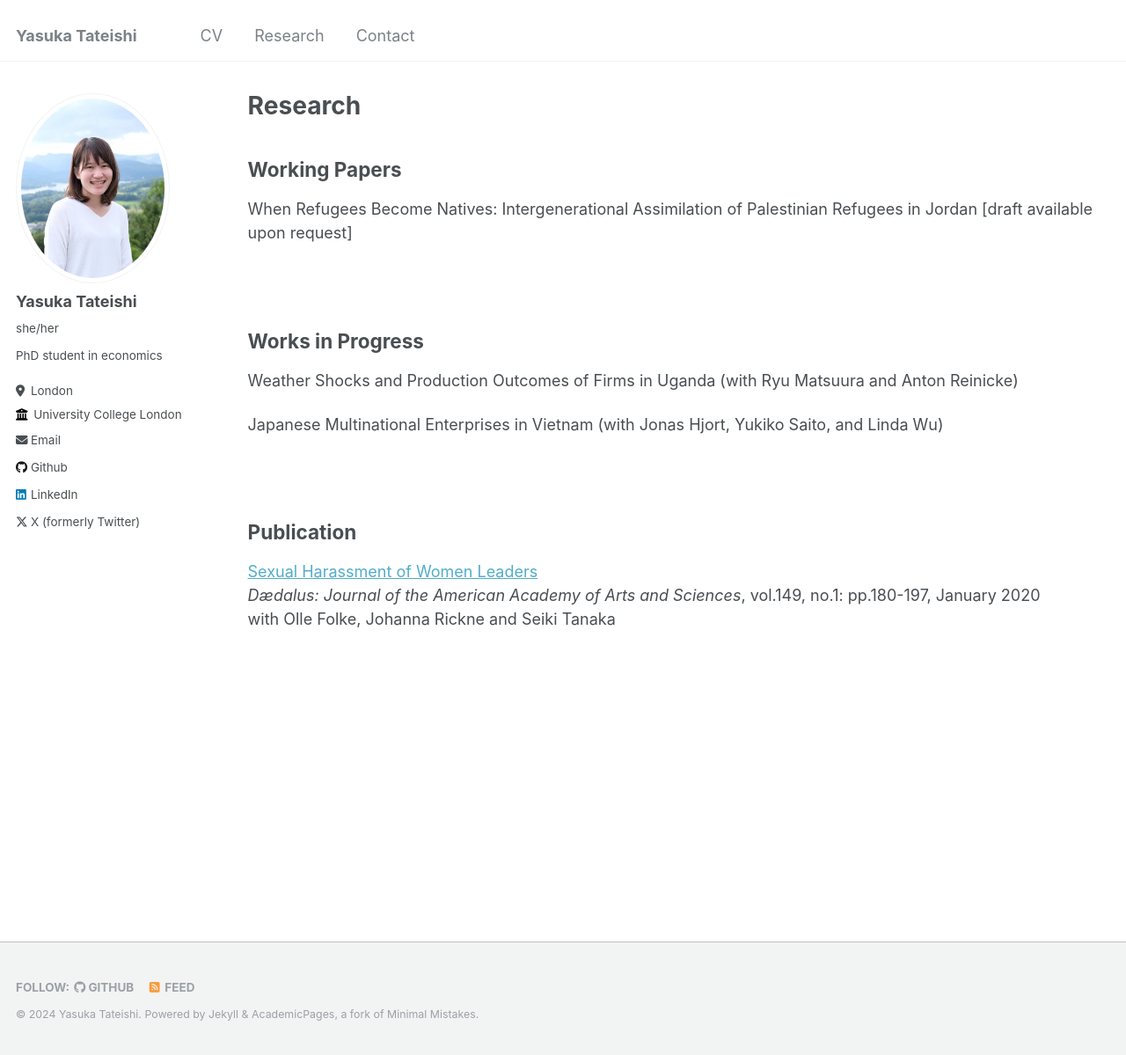
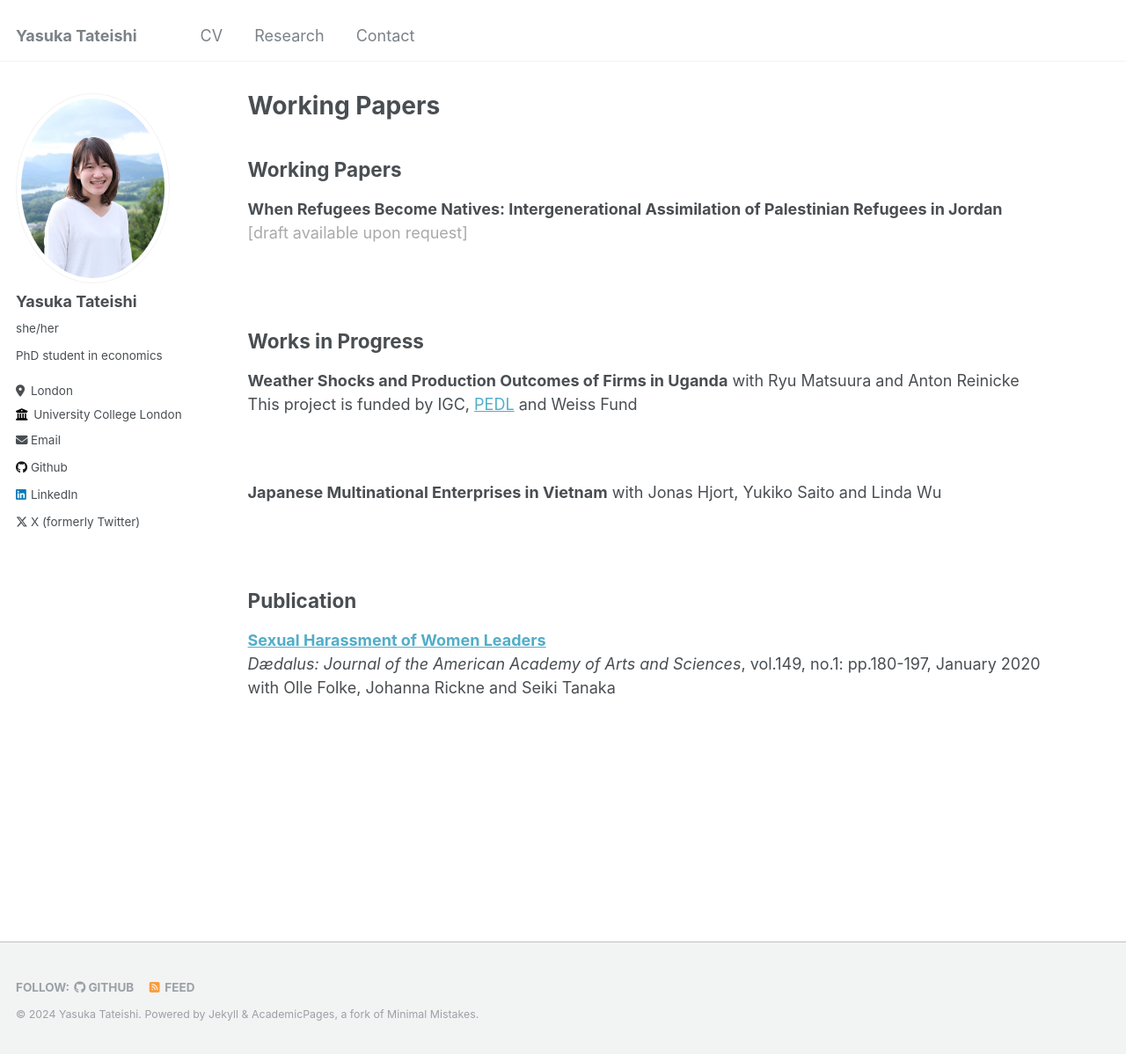
Before and after one commit to yaskatat/yaskatat.github.io, a Jekyll site: the page built from _pages/research.md, in a window 1280 px wide and 1199 px high. Shown: the whole window at 88% size. Built offline with Jekyll 4.4.1, drawn with Linux system fonts in a browser that asks for light colours; our own code applies the rules of GitHub Pages for plain Markdown files.

Commit message:
Update research.md

```diff
--- a/_pages/research.md
+++ b/_pages/research.md
@@ -1,24 +1,27 @@
 ---
 layout: archive
-title: "Research"
 permalink: /research/
 author_profile: true
 ---
 ## Working Papers
-When Refugees Become Natives: Intergenerational Assimilation of Palestinian Refugees in Jordan [draft available upon request]
+**When Refugees Become Natives: Intergenerational Assimilation of Palestinian Refugees in Jordan** <br/>
+<span style="color: DarkGrey">[draft available upon request]</span>
 
 <br/>
 
 ## Works in Progress
 
-Weather Shocks and Production Outcomes of Firms in Uganda (with Ryu Matsuura and Anton Reinicke)
+**Weather Shocks and Production Outcomes of Firms in Uganda** with Ryu Matsuura and Anton Reinicke <br/>
+This project is funded by IGC, [PEDL](https://pedl.cepr.org/content/effects-weather-shocks-production-outcomes-firms-0) and Weiss Fund
 
-Japanese Multinational Enterprises in Vietnam (with Jonas Hjort, Yukiko Saito, and Linda Wu)
+<br/>
+
+**Japanese Multinational Enterprises in Vietnam**  with Jonas Hjort, Yukiko Saito and Linda Wu
 
 <br/>
 
 ## Publication
 
-[Sexual Harassment of Women Leaders](https://direct.mit.edu/daed/article/149/1/180/27310/Sexual-Harassment-of-Women-Leaders) <br/>
+**[Sexual Harassment of Women Leaders](https://direct.mit.edu/daed/article/149/1/180/27310/Sexual-Harassment-of-Women-Leaders)** <br/>
 *Dædalus: Journal of the American Academy of Arts and Sciences*, vol.149, no.1: pp.180-197, January 2020 <br/>
 with Olle Folke, Johanna Rickne and Seiki Tanaka
```
